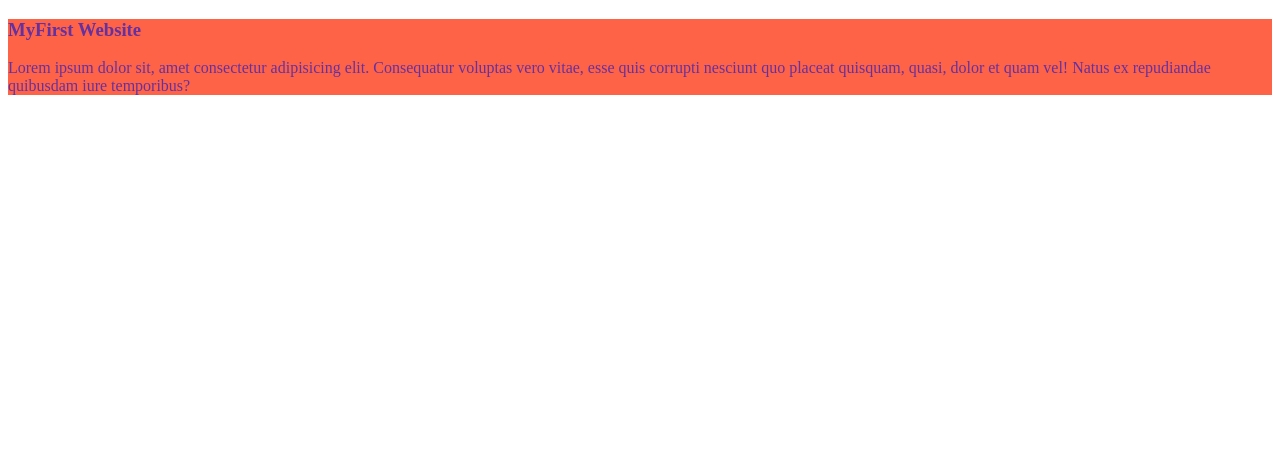
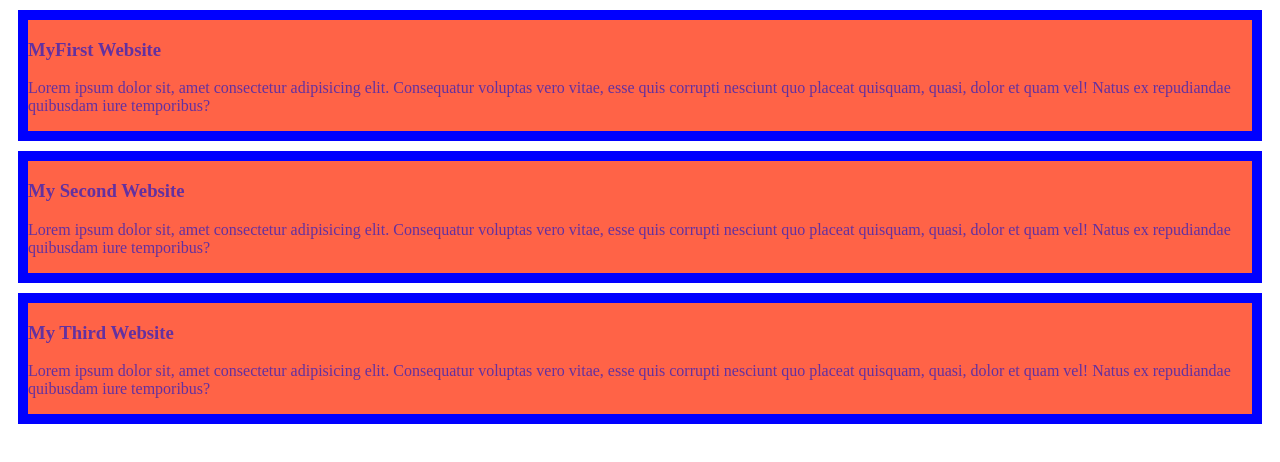
Before and after one commit to Mahamudul-Islam24/First-project, a plain HTML site: page index.html in a window 1280 px wide. Drawn offline with Linux system fonts and the light colour scheme.

Commit message:
added second website

```diff
--- a/Style/blog.css
+++ b/Style/blog.css
@@ -1,4 +1,6 @@
 .div{
     color: rgb(99, 49, 160);
     background-color: tomato;
+    border: 10px solid blue;
+    margin: 10px;
 }
--- a/index.html
+++ b/index.html
@@ -15,6 +15,18 @@
     </h3>
     <p>Lorem ipsum dolor sit, amet consectetur adipisicing elit. Consequatur voluptas vero vitae, esse quis corrupti nesciunt quo placeat quisquam, quasi, dolor et quam vel! Natus ex repudiandae quibusdam iure temporibus?</p>
 </div>
+<div class="div">
+    <h3>
+        My Second Website
+    </h3>
+    <p>Lorem ipsum dolor sit, amet consectetur adipisicing elit. Consequatur voluptas vero vitae, esse quis corrupti nesciunt quo placeat quisquam, quasi, dolor et quam vel! Natus ex repudiandae quibusdam iure temporibus?</p>
+</div>
+<div class="div">
+    <h3>
+        My Third Website
+    </h3>
+    <p>Lorem ipsum dolor sit, amet consectetur adipisicing elit. Consequatur voluptas vero vitae, esse quis corrupti nesciunt quo placeat quisquam, quasi, dolor et quam vel! Natus ex repudiandae quibusdam iure temporibus?</p>
+</div>
 </body>
 
 </html>
```
